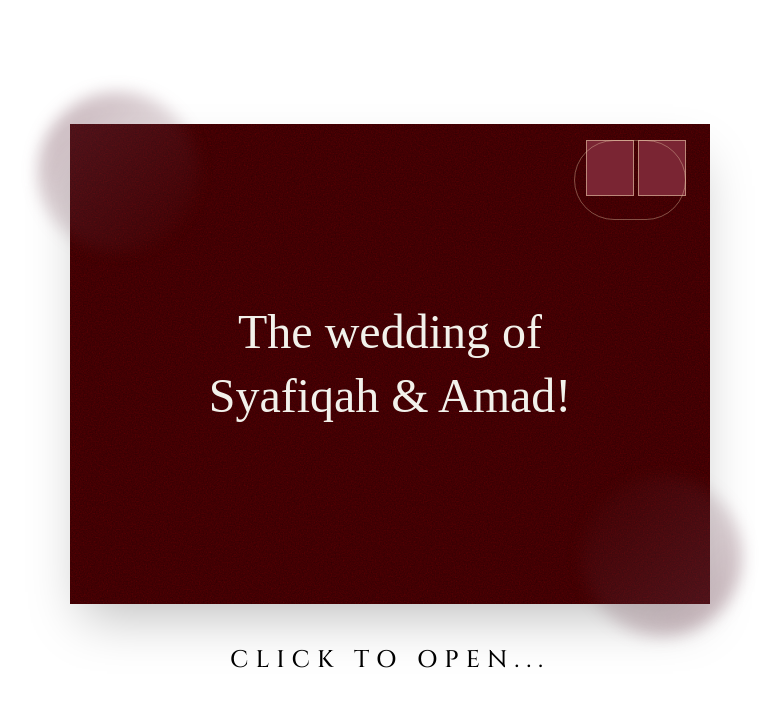
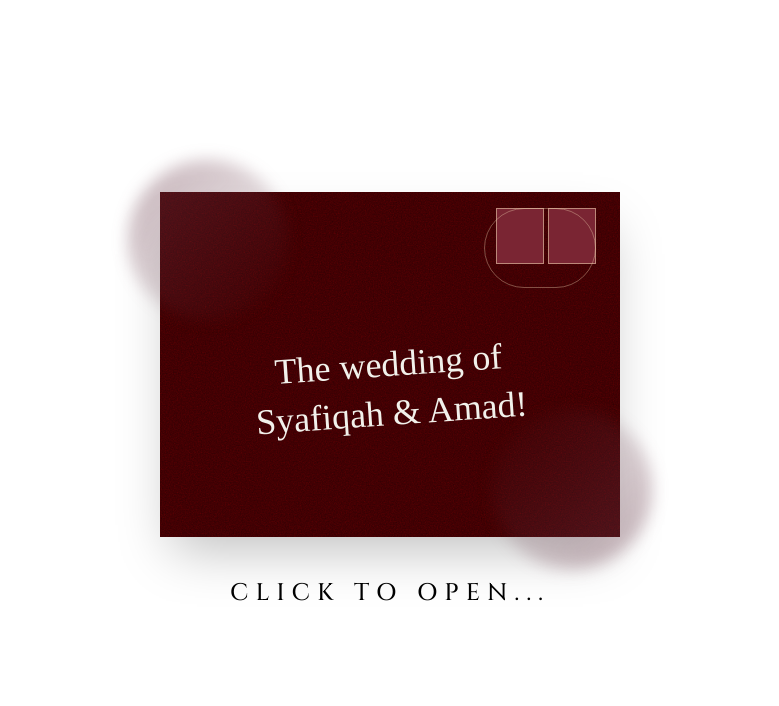
Before and after one commit to amadzai/syamad-wedding-invitation, a React (Vite) app: page / in a window 1280 px wide. Shown: the top 706 px of the page, without its empty margins (250-1029 px from the left). Built offline with nearby package versions, Linux system fonts and the light colour scheme; a web font is replaced by a local one.

Commit message:
style: adjust text placement

```diff
--- a/src/pages/Landing.tsx
+++ b/src/pages/Landing.tsx
@@ -27,11 +27,11 @@ export function Landing() {
 
 function Envelope() {
   return (
-    <div className="relative aspect-4/3 w-[min(90vw,640px)] overflow-hidden bg-[#370002] shadow-2xl">
+    <div className="relative aspect-4/3 w-[min(85vw,460px)] overflow-hidden bg-[#370002] shadow-2xl">
       <Grain />
       <Stamps />
       <Postmark />
-      <p className="absolute inset-0 flex flex-col items-center justify-center font-script text-4xl leading-tight text-[#f2f1eb] sm:text-2xl md:text-5xl">
+      <p className="absolute inset-0 flex translate-y-6 -rotate-4 flex-col items-center justify-center font-script text-4xl leading-tight text-[#f2f1eb] sm:text-2xl md:text-4xl">
         <span>The wedding of</span>
         <span className="mt-1">Syafiqah &amp; Amad!</span>
       </p>
```
